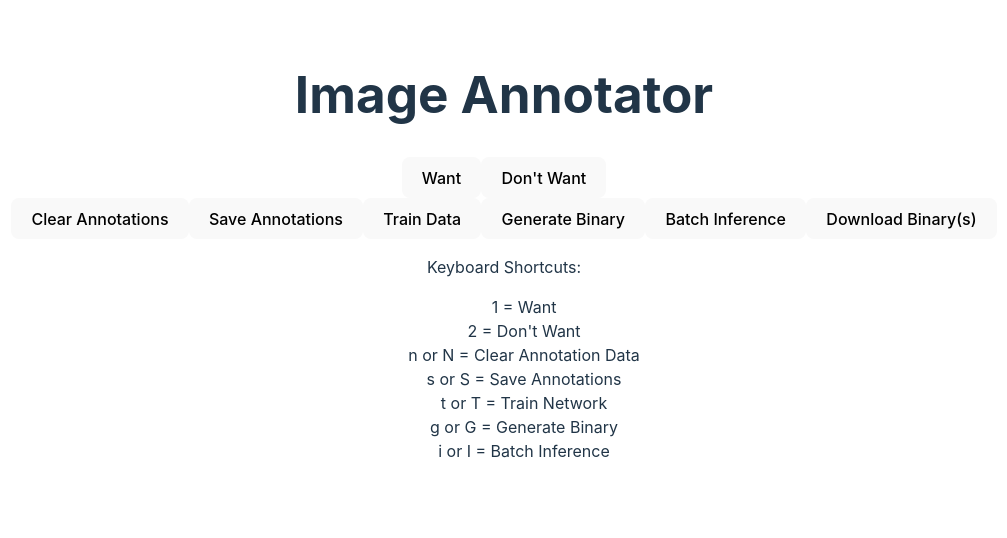
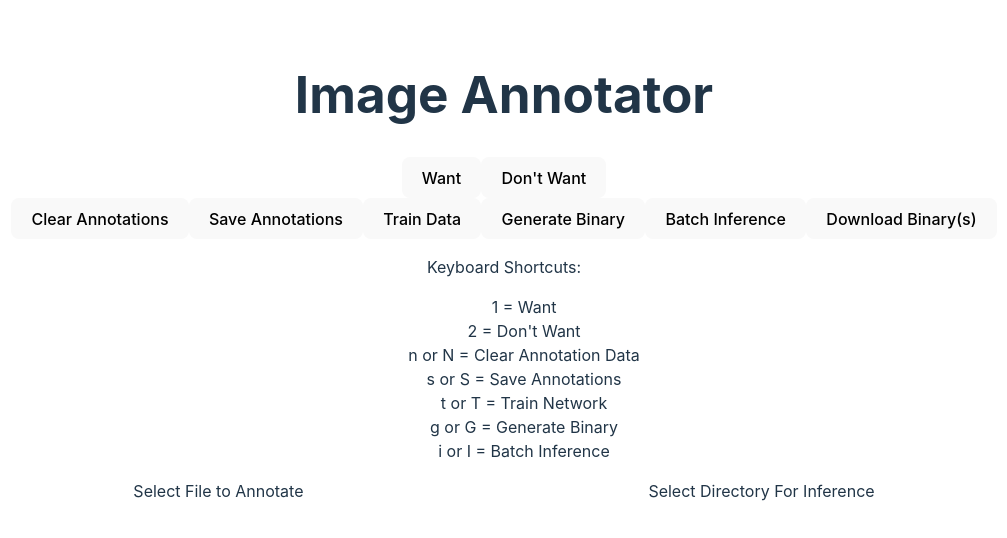
Before and after one commit to benjamin-parks/Image-Binary-Classifier-React, a React (Vite) app: page / in a window 1280 px wide. Shown: the top 538 px of the page, without its empty margins (136-1143 px from the left). Built offline with nearby package versions, Linux system fonts and the light colour scheme.

Commit message:
added directory and file import buttons. Still needs styling

```diff
--- a/src/App.jsx
+++ b/src/App.jsx
@@ -2,6 +2,7 @@ import { useState } from 'react'
 import './App.css'
 import Button from './components/Button'
 import Instructions from './components/Instructions'
+import FileImport from './components/FileImport'
 
 function App() {
 
@@ -23,6 +24,8 @@ function App() {
       </div>
       <br/>
       <Instructions/>
+      <FileImport file="single"/>
+      <FileImport/>
     </>
   )
 }
--- /dev/null
+++ b/src/components/FileImport.jsx
@@ -0,0 +1,40 @@
+export default function FileImport({ file, buttonText }) {
+    return (
+      <div style={{display:"inline"}}>
+        {file ? (
+          <>
+            <input
+              className="form-control"
+              type="file"
+              id="imageLoader"
+              name="imageLoader"
+              style={{ display: 'none' }}
+            />
+            <label
+              htmlFor="imageLoader"
+              className="btn btn-primary"
+            >
+              {buttonText || "Select File to Annotate"}
+            </label>
+          </>
+        ) : (
+          <>
+            <input
+              className="form-control"
+              type="file"
+              id="directoryLoader"
+              name="directoryLoader"
+              webkitdirectory="true"
+              style={{ display: 'none' }}
+            />
+            <label style={{paddingLeft:"35%"}}
+              htmlFor="directoryLoader"
+              className="btn btn-primary"
+            >
+              {buttonText || "Select Directory For Inference"}
+            </label>
+          </>
+        )}
+      </div>
+    );
+  }
```
